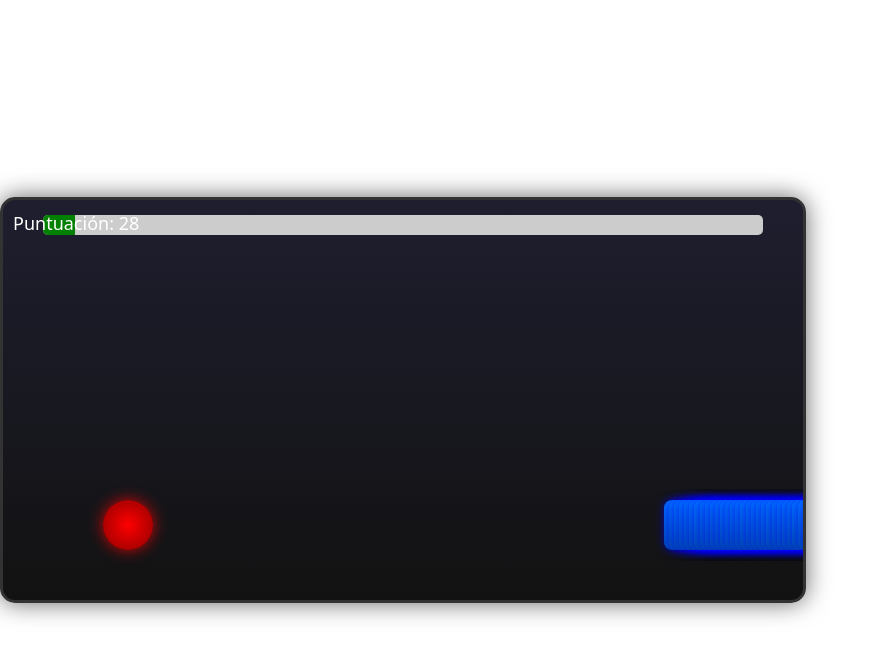
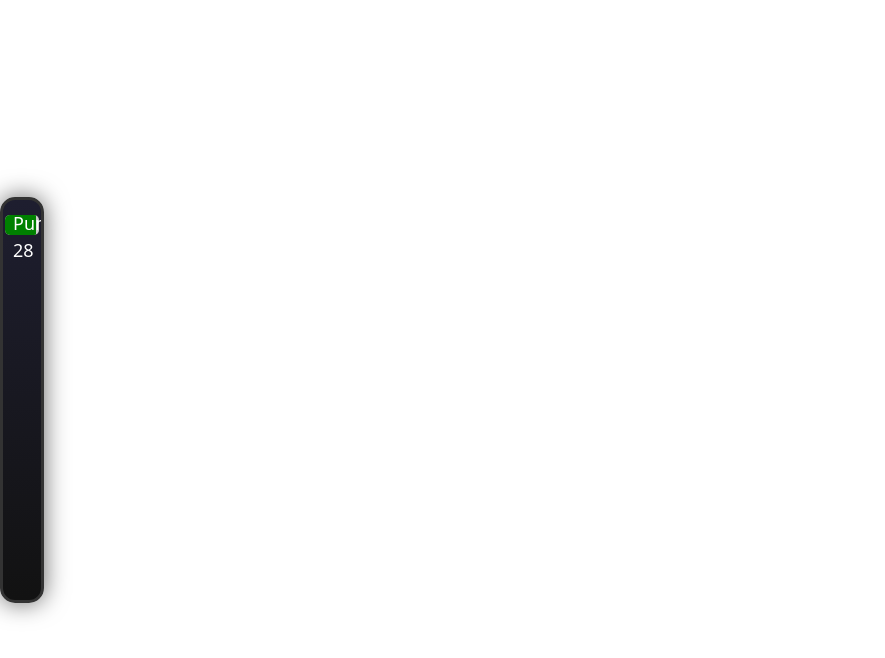
Before and after one commit to Patogol35/QuizEducativo, a React (Vite) app: page / in a window 1280 px wide. Both pictures are taken after a click on the button "Iniciar Juego". Shown: the top 658 px of the page, without its empty margins (0-885 px from the left). Built offline with nearby package versions, Linux system fonts and the light colour scheme.

Commit message:
Update Game.jsx

```diff
--- a/src/components/Game.jsx
+++ b/src/components/Game.jsx
@@ -3,9 +3,9 @@ import styled from "styled-components";
 import { motion } from "framer-motion";
 
 // 🎮 Styled-components
-
 const GameContainer = styled.div`
-  width: 800px;
+  width: 100%;
+  max-width: 800px;
   height: 400px;
   margin: 30px auto;
   background: linear-gradient(180deg, #1e1e2f, #121212);
@@ -14,12 +14,22 @@ const GameContainer = styled.div`
   position: relative;
   overflow: hidden;
   box-shadow: 0 0 25px rgba(0, 0, 0, 0.6);
+  background-size: 200% 100%;
+  animation: moveBg 8s linear infinite;
+
+  @keyframes moveBg {
+    from {
+      background-position: 0 0;
+    }
+    to {
+      background-position: -200% 0;
+    }
+  }
 `;
 
-const Player = styled.div`
+const Player = styled(motion.div)`
   position: absolute;
   bottom: 50px;
-  left: ${({ position }) => position}px;
   width: 50px;
   height: 50px;
   border-radius: 50%;
@@ -29,7 +39,6 @@ const Player = styled.div`
 
 const Obstacle = styled(motion.div)`
   position: absolute;
-  bottom: 50px;
   width: 50px;
   height: 50px;
   border-radius: 8px;
@@ -78,7 +87,6 @@ const CenterScreen = styled.div`
 `;
 
 // 🎮 Componente principal
-
 export default function Game() {
   const [screen, setScreen] = useState("start"); // start | play | end
   const [playerPos, setPlayerPos] = useState(100);
@@ -86,38 +94,67 @@ export default function Game() {
   const [speed, setSpeed] = useState(5);
   const [score, setScore] = useState(0);
 
+  // 🚀 Controles de teclado y móvil
   useEffect(() => {
     if (screen !== "play") return;
 
     const handleKey = (e) => {
       if (e.key === "ArrowLeft" && playerPos > 0) {
-        setPlayerPos((pos) => pos - 20);
+        setPlayerPos((pos) => pos - 40);
       } else if (e.key === "ArrowRight" && playerPos < 750) {
-        setPlayerPos((pos) => pos + 20);
+        setPlayerPos((pos) => pos + 40);
       }
     };
+
+    const handleTouch = (e) => {
+      const x = e.touches[0].clientX;
+      if (x < window.innerWidth / 2 && playerPos > 0) {
+        setPlayerPos((pos) => pos - 40);
+      } else if (x >= window.innerWidth / 2 && playerPos < 750) {
+        setPlayerPos((pos) => pos + 40);
+      }
+    };
+
     window.addEventListener("keydown", handleKey);
+    window.addEventListener("touchstart", handleTouch);
+
+    return () => {
+      window.removeEventListener("keydown", handleKey);
+      window.removeEventListener("touchstart", handleTouch);
+    };
+  }, [screen, playerPos]);
+
+  // 🚀 Obstáculos y puntuación
+  useEffect(() => {
+    if (screen !== "play") return;
 
     const interval = setInterval(() => {
       setObstacles((obs) => {
         const newObs = obs.map((o) => ({ ...o, left: o.left - speed }));
-        return [...newObs.filter((o) => o.left > -50), { left: 800 }];
+        const addNew = Math.random() < 0.1; // 10% probabilidad
+        return [
+          ...newObs.filter((o) => o.left > -60),
+          ...(addNew
+            ? [{ left: 800, bottom: Math.random() > 0.5 ? 50 : 120 }]
+            : []),
+        ];
       });
       setScore((s) => s + 1);
       setSpeed((sp) => sp + 0.01);
     }, 100);
 
-    return () => {
-      window.removeEventListener("keydown", handleKey);
-      clearInterval(interval);
-    };
-  }, [screen, playerPos, speed]);
+    return () => clearInterval(interval);
+  }, [screen, speed]);
 
   // 🚨 Colisiones
   useEffect(() => {
     if (screen !== "play") return;
     obstacles.forEach((o) => {
-      if (o.left < playerPos + 50 && o.left + 50 > playerPos) {
+      if (
+        o.left < playerPos + 50 &&
+        o.left + 50 > playerPos &&
+        o.bottom === 50 // misma altura
+      ) {
         setScreen("end");
       }
     });
@@ -128,7 +165,7 @@ export default function Game() {
       {screen === "start" && (
         <CenterScreen>
           <h1>🚀 Adaptive Runner</h1>
-          <p>Mueve el jugador con ← → y esquiva los obstáculos</p>
+          <p>Mueve con ← → (o toca la pantalla) y esquiva obstáculos</p>
           <GameButton onClick={() => setScreen("play")}>Iniciar Juego</GameButton>
         </CenterScreen>
       )}
@@ -138,9 +175,17 @@ export default function Game() {
           <ProgressBar>
             <ProgressFill speed={speed} />
           </ProgressBar>
-          <Player position={playerPos} />
+          <Player
+            animate={{ left: playerPos }}
+            transition={{ type: "spring", stiffness: 300, damping: 20 }}
+          />
           {obstacles.map((o, i) => (
-            <Obstacle key={i} style={{ left: o.left }} />
+            <Obstacle
+              key={i}
+              style={{ left: o.left, bottom: o.bottom }}
+              animate={{ rotate: [0, 360] }}
+              transition={{ duration: 2, repeat: Infinity }}
+            />
           ))}
           <div
             style={{
```
